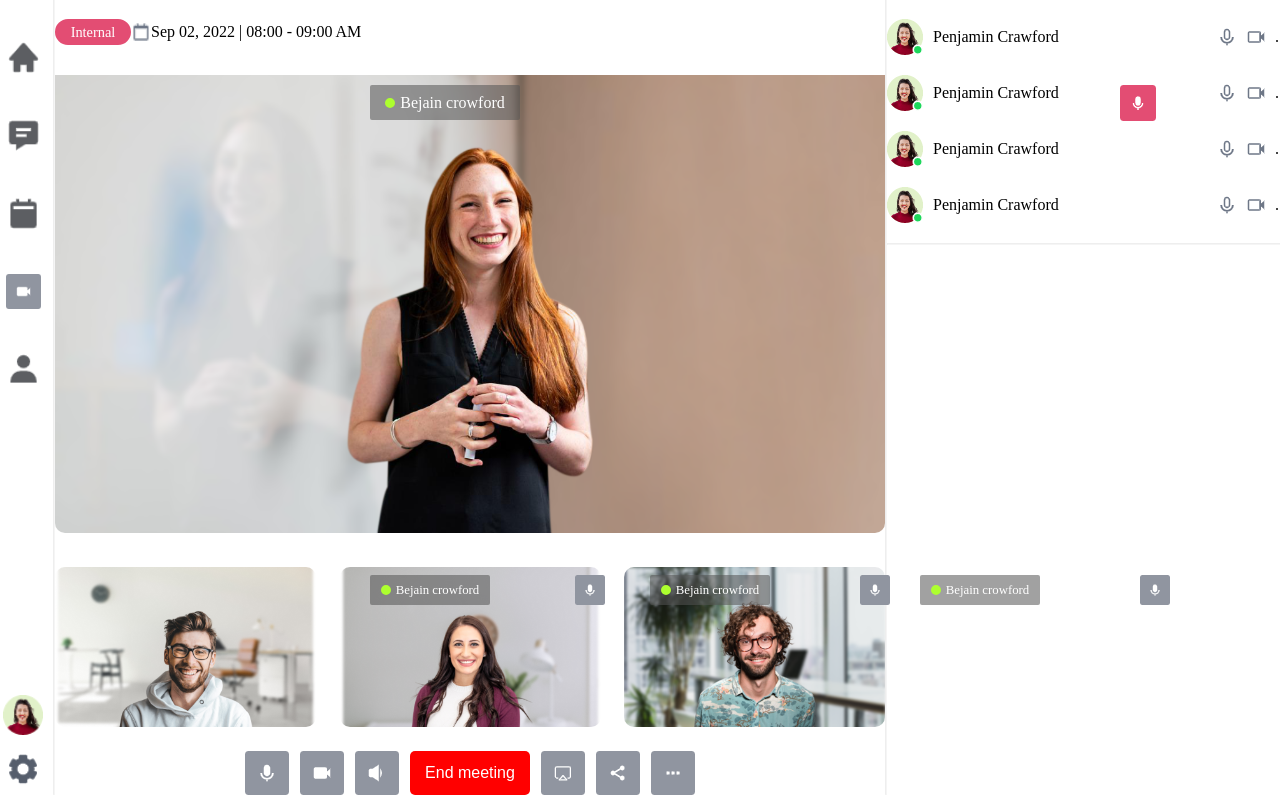
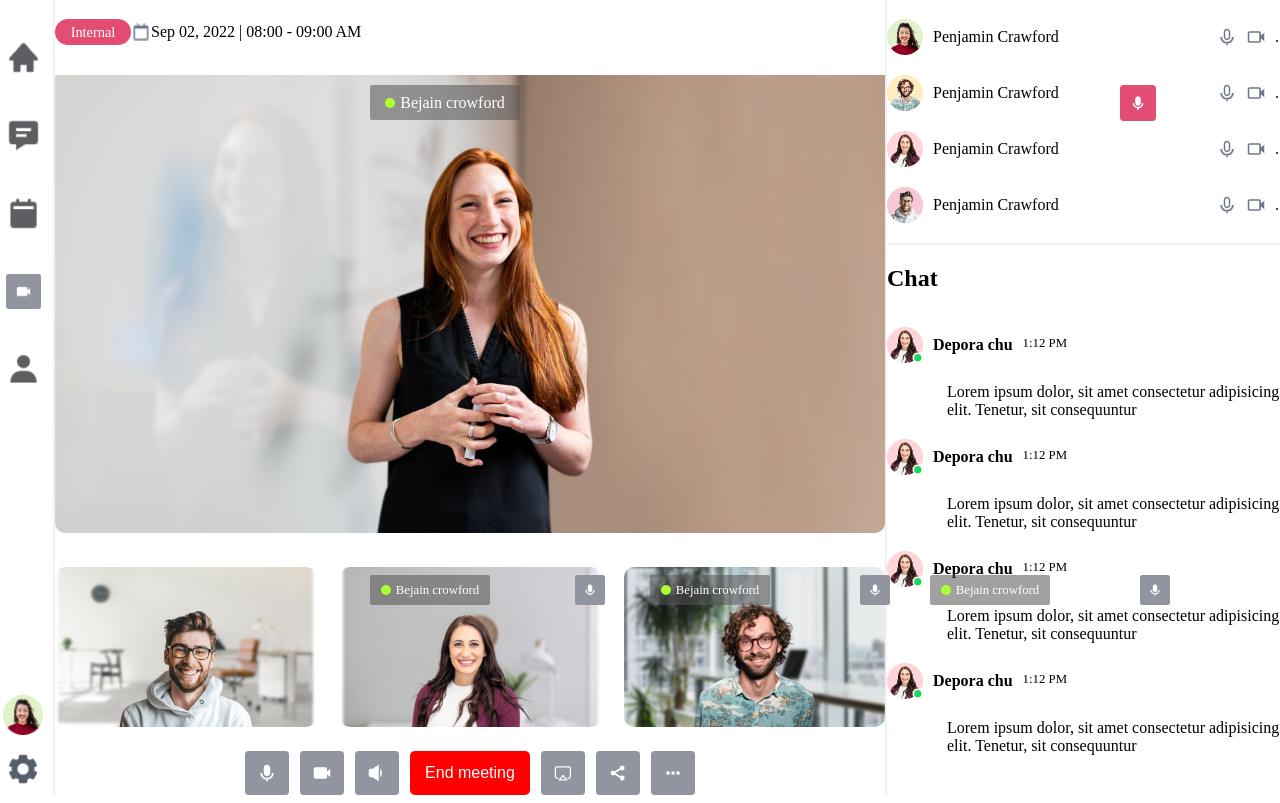
Before and after one commit to TruongChiNghiem1/BaiTapHTCN_Web, a plain HTML site: page Tuan4/index.html in a window 1280 px wide. Shown: the part 95-898 px from the top of the page. Drawn offline with Linux system fonts and the light colour scheme.

Commit message:
update code

```diff
--- a/Tuan4/css/style.css
+++ b/Tuan4/css/style.css
@@ -201,7 +201,7 @@
     height: 30px;
     top: 670px;
     font-size: 0.8rem;
-    left: 920px;
+    left: 930px;
 }
 
 .right_top_img3{
@@ -259,3 +259,15 @@
 .w-400{
     width: 400px;
 }
+
+.fw-bold{
+    font-weight: bold;
+}
+
+.fs-08{
+    font-size: 0.8rem;
+}
+
+.ml-50{
+    margin-left: 60px;
+}
--- a/Tuan4/index.html
+++ b/Tuan4/index.html
@@ -110,7 +110,7 @@
                 </div>
                 <div class="d-flex justify-content-between mb_20">
                     <div class="d-flex w-250 align-items-center">
-                        <img class="mr-10" src="img/avatar 1328.png" alt="">
+                        <img class="mr-10" src="img/avatar 1322.png" alt="">
                         <p>Penjamin Crawford</p>
                     </div>
                     <div class="d-flex w-70 align-items-center justify-content-between">
@@ -121,7 +121,7 @@
                 </div>
                 <div class="d-flex justify-content-between mb_20">
                     <div class="d-flex w-250 align-items-center">
-                        <img class="mr-10" src="img/avatar 1328.png" alt="">
+                        <img class="mr-10" src="img/avatar 1323.png" alt="">
                         <p>Penjamin Crawford</p>
                     </div>
                     <div class="d-flex w-70 align-items-center justify-content-between">
@@ -132,7 +132,7 @@
                 </div>
                 <div class="d-flex justify-content-between mb_20">
                     <div class="d-flex w-250 align-items-center">
-                        <img class="mr-10" src="img/avatar 1328.png" alt="">
+                        <img class="mr-10" src="img/avatar 1324.png" alt="">
                         <p>Penjamin Crawford</p>
                     </div>
                     <div class="d-flex w-70 align-items-center justify-content-between">
@@ -143,7 +143,7 @@
                 </div>
                 <div class="d-flex justify-content-between mb_20">
                     <div class="d-flex w-250 align-items-center">
-                        <img class="mr-10" src="img/avatar 1328.png" alt="">
+                        <img class="mr-10" src="img/avatar 1325.png" alt="">
                         <p>Penjamin Crawford</p>
                     </div>
                     <div class="d-flex w-70 align-items-center justify-content-between">
@@ -153,6 +153,67 @@
                     </div>
                 </div>
                 <hr class="d-flex color_grey">
+                <div class="mt_20">
+                    <div class="d-flex justify-content-between mb_35">
+                        <h1>Chat</h1>
+                    </div>
+                    <div class="d-flex justify-content-between mb_20">
+                        <div class="">
+                            <div class="d-flex w-250 align-items-center">
+                                <img class="mr-10" src="img/avatar 1326.png" alt="">
+                                <div class="d-flex">
+                                    <p class="fw-bold mr-10">Depora chu</p>
+                                    <p class="fs-08">1:12 PM</p>
+                                </div>
+                            </div>
+                            <div class="ml-50 mt_20">
+                                <p>Lorem ipsum dolor, sit amet consectetur adipisicing elit. Tenetur, sit consequuntur</p>
+                            </div>
+                        </div>
+                    </div>
+                    <div class="d-flex justify-content-between mb_20">
+                        <div class="">
+                            <div class="d-flex w-250 align-items-center">
+                                <img class="mr-10" src="img/avatar 1326.png" alt="">
+                                <div class="d-flex">
+                                    <p class="fw-bold mr-10">Depora chu</p>
+                                    <p class="fs-08">1:12 PM</p>
+                                </div>
+                            </div>
+                            <div class="ml-50 mt_20">
+                                <p>Lorem ipsum dolor, sit amet consectetur adipisicing elit. Tenetur, sit consequuntur</p>
+                            </div>
+                        </div>
+                    </div>
+                    <div class="d-flex justify-content-between mb_20">
+                        <div class="">
+                            <div class="d-flex w-250 align-items-center">
+                                <img class="mr-10" src="img/avatar 1326.png" alt="">
+                                <div class="d-flex">
+                                    <p class="fw-bold mr-10">Depora chu</p>
+                                    <p class="fs-08">1:12 PM</p>
+                                </div>
+                            </div>
+                            <div class="ml-50 mt_20">
+                                <p>Lorem ipsum dolor, sit amet consectetur adipisicing elit. Tenetur, sit consequuntur</p>
+                            </div>
+                        </div>
+                    </div>
+                    <div class="d-flex justify-content-between mb_20">
+                        <div class="">
+                            <div class="d-flex w-250 align-items-center">
+                                <img class="mr-10" src="img/avatar 1326.png" alt="">
+                                <div class="d-flex">
+                                    <p class="fw-bold mr-10">Depora chu</p>
+                                    <p class="fs-08">1:12 PM</p>
+                                </div>
+                            </div>
+                            <div class="ml-50 mt_20">
+                                <p>Lorem ipsum dolor, sit amet consectetur adipisicing elit. Tenetur, sit consequuntur</p>
+                            </div>
+                        </div>
+                    </div>
+                </div>
             </div>
         </div>
     </section>
```
